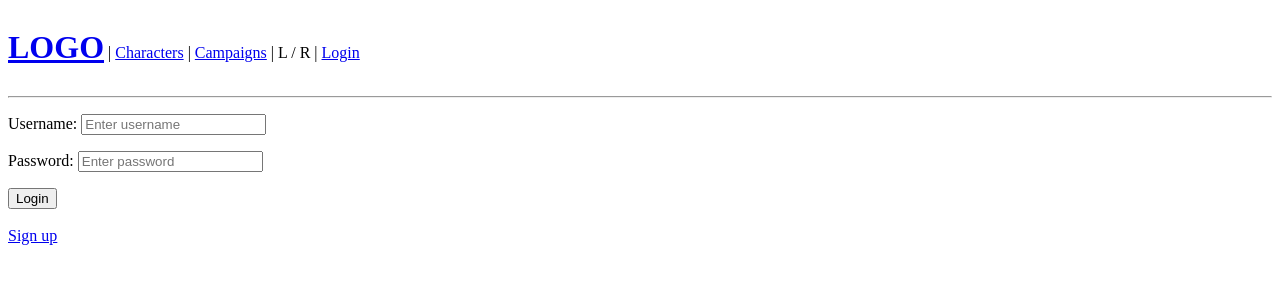
After one commit to douglasasted/ODP-Outer, a Django app: page /login/ in a window 1280 px wide. The commit adds this page. Shown: the top 300 px of the page. Run offline with Django 5.2, Linux system fonts and the light colour scheme.

Commit message:
Login & Registration System

```diff
--- a/base/forms.py
+++ b/base/forms.py
@@ -21,4 +21,6 @@ class CharacterForm(ModelForm):
 class CampaignForm(ModelForm):
     class Meta:
         model = Campaign
-        fields = '__all__'
+        fields = [
+            'name',
+            'description']
--- a/base/models.py
+++ b/base/models.py
@@ -1,7 +1,8 @@
 from django.db import models
+from django.contrib.auth.models import User
 
 class Character(models.Model):
-    # player =
+    player = models.ForeignKey(User, on_delete=models.CASCADE)
     # campaign =
     name = models.CharField(max_length=200)
     classe = models.CharField(max_length=200)
@@ -124,7 +125,7 @@ class Character(models.Model):
         return self.name
 
 class Campaign(models.Model):
-    # master =
+    owner = models.ForeignKey(User, on_delete=models.CASCADE)
     # users =
     name = models.CharField(max_length=200)
     description = models.TextField(null=True, blank=True)
--- a/base/templates/base/campaign.html
+++ b/base/templates/base/campaign/campaign.html
@@ -15,9 +15,13 @@
 
     <div>
 
+        {% if request.user == campaign.owner %}
+
         <a href="{% url 'delete-campaign' campaign.id %}">Delete</a>
 
         <a href="{% url 'update-campaign' campaign.id %}">Edit</a>
+
+        {% endif %}
 
         <p> {{ campaign.description }} </p>
 
--- a/base/templates/base/campaign_form.html
+++ b/base/templates/base/campaign/campaign_form.html
@@ -2,14 +2,14 @@
 
 {% block content %}
 
-<h1>Registrate Campaign</h1>
+<h1>Create Campaign</h1>
 
 <form method="POST" action="">
     {% csrf_token %}
 
     {{form.as_p}}
 
-    <input type="SUBMIT" value="Submit" />
+    <input type="SUBMIT" value="Create" />
 </form>
 
 {% endblock content %}
--- a/base/templates/base/campaigns.html
+++ b/base/templates/base/campaign/campaigns.html
@@ -3,7 +3,7 @@
 {% block content %}
 
 <h1>CAMPAIGNS</h1>
-<a href="{% url 'create-campaign' %}">Add campaign</a>
+<a href="{% url 'create-campaign' %}">New Campaign</a>
 <br>
 
 <hr>
@@ -13,6 +13,8 @@
     <div>
         <a href="{% url 'campaign' campaign.id %}"> {{ campaign.name }} </a>
 
+        <p>@{{ campaign.owner }}</p>
+
         <p>Created on {{ campaign.created }}</p>
 
         <hr>
--- /dev/null
+++ b/base/templates/base/login_register.html
@@ -0,0 +1,47 @@
+{% extends "main.html" %}
+
+{% block content %}
+
+{% if page == 'login' %}
+
+<div>
+    <form method="POST" action="">
+        {% csrf_token %}
+
+        <p>
+            <label>Username:</label>
+            <input type="text" name="username" placeholder="Enter username"/>
+        </p>
+
+        <p>
+            <label>Password:</label>
+            <input type="password" name="password" placeholder="Enter password"/>
+        </p>
+
+        <input type="submit" value="Login"/>
+    </form>
+
+    <br>
+
+    <a href="{% url 'register' %}">Sign up</a>
+</div>
+
+{% else %}
+
+<div>
+    <form method="POST" action="">
+        {% csrf_token %}
+
+        {{form.as_p}}
+
+        <input type="submit" value="Sign Up"/>
+    </form>
+
+    <br>
+
+    <a href="{% url 'login' %}">Login</a>
+</div>
+
+{% endif %}
+
+{% endblock content %}
--- a/base/urls.py
+++ b/base/urls.py
@@ -2,6 +2,11 @@ from django.urls import path
 from . import views
 
 urlpatterns = [
+    path('login/', views.loginUser, name='login'),
+    path('logout/', views.logoutUser, name='logout'),
+    path('register/', views.registerUser, name='register'),
+    path('profile/', views.profile, name='profile'),
+
     path('', views.about, name='about'),
 
     path('characters/', views.characters, name='characters'),
--- a/base/views.py
+++ b/base/views.py
@@ -1,6 +1,70 @@
 from django.shortcuts import render, redirect
+from django.contrib import messages
+from django.contrib.auth import authenticate, login, logout
+from django.contrib.auth.decorators import login_required
+from django.contrib.auth.models import User
+from django.contrib.auth.forms import UserCreationForm
 from .models import Character, Campaign
 from .forms import CharacterForm, CampaignForm
+
+
+def loginUser(request):
+    page = 'login'
+
+    if request.user.is_authenticated:
+        return redirect('about')
+
+    if request.method == 'POST':
+        username = request.POST.get('username')
+        password = request.POST.get('password')
+
+        try:
+            user = User.objects.get(username=username)
+        except:
+            messages.error(request, 'User does not exist')
+
+        user = authenticate(request, username=username, password=password)
+
+        if user is not None:
+            login(request, user)
+            return redirect('about')
+        else:
+            messages.error(request, 'Username OR password does not exist')
+
+    context = {'page': page}
+    return render(request, 'base/login_register.html', context)
+
+
+def logoutUser(request):
+    logout(request)
+    return redirect('about')
+
+
+def registerUser(request):
+    form = UserCreationForm()
+
+    if request.method == 'POST':
+        form = UserCreationForm(request.POST)
+
+        if form.is_valid():
+            user = form.save(commit=False)
+
+            user.username = user.username.lower()
+            user.save()
+
+            login(request, user)
+
+            return render(request, 'base/about.html')
+        else:
+            messages.error(request, 'An error occurred during registration')
+
+    context = {'form': form}
+    return render(request, 'base/login_register.html', context)
+
+
+@login_required(login_url='login')
+def profile(request):
+    return render(request, 'base/profile.html')
 
 
 def about(request):
@@ -11,34 +75,45 @@ def about(request):
 # ---------------------------
 # Character: Creation & visualization
 # ---------------------------
+@login_required(login_url='login')
 def characters(request):
     _characters = Character.objects.all()
 
     context = {'characters': _characters}
-    return render(request, 'base/characters.html', context)
+    return render(request, 'base/character/characters.html', context)
 
 
+@login_required(login_url='login')
 def character(request, pk):
     character = Character.objects.get(id=pk)
 
     context = {'character': character}
-    return render(request, 'base/character.html', context)
+    return render(request, 'base/character/character.html', context)
 
 
+@login_required(login_url='login')
 def createCharacter(request):
     form = CharacterForm()
     if request.method == 'POST':
         form = CharacterForm(request.POST)
         if form.is_valid():
-            form.save()
+            final_form = form.save(commit=False)
+
+            final_form.player = request.user
+            final_form.save()
+
             return redirect('characters')
 
     context = {'form': form}
-    return render(request, 'base/character_form.html', context)
+    return render(request, 'base/character/character_form.html', context)
 
 
+@login_required(login_url='login')
 def deleteCharacter(request, pk):
     character = Character.objects.get(id=pk)
+
+    if request.user != character.player:
+        return redirect('characters')
 
     if request.method == 'POST':
         character.delete()
@@ -52,34 +127,46 @@ def deleteCharacter(request, pk):
 # ---------------------------
 # Campaign: Creation & visualization
 # ---------------------------
+@login_required(login_url='login')
 def campaigns(request):
     campaigns = Campaign.objects.all()
 
     context = {'campaigns': campaigns}
-    return render(request, 'base/campaigns.html', context)
+    return render(request, 'base/campaign/campaigns.html', context)
 
 
+@login_required(login_url='login')
 def campaign(request, pk):
     campaign = Campaign.objects.get(id=pk)
 
     context = {'campaign': campaign}
-    return render(request, 'base/campaign.html', context)
+    return render(request, 'base/campaign/campaign.html', context)
 
 
+@login_required(login_url='login')
 def createCampaign(request):
     form = CampaignForm()
     if request.method == 'POST':
         form = CampaignForm(request.POST)
+
         if form.is_valid():
-            form.save()
+            final_form = form.save(commit=False)
+
+            final_form.owner = request.user
+            final_form.save()
+
             return redirect('campaigns')
 
     context = {'form': form}
-    return render(request, 'base/campaign_form.html', context)
+    return render(request, 'base/campaign/campaign_form.html', context)
 
 
+@login_required(login_url='login')
 def deleteCampaign(request, pk):
     campaign = Campaign.objects.get(id=pk)
+
+    if request.user != campaign.owner:
+        return redirect('campaigns')
 
     if request.method == 'POST':
         campaign.delete()
@@ -89,9 +176,13 @@ def deleteCampaign(request, pk):
     return render(request, 'base/delete.html', context)
 
 
+@login_required(login_url='login')
 def updateCampaign(request, pk):
     campaign = Campaign.objects.get(id=pk)
     form = CampaignForm(instance=campaign)
+
+    if request.user != campaign.owner:
+        return redirect('campaigns')
 
     if request.method == 'POST':
         form = CampaignForm(request.POST, instance=campaign)
@@ -100,4 +191,4 @@ def updateCampaign(request, pk):
             return redirect('campaign', pk)
 
     context = {'form': form}
-    return render(request, 'base/campaign_form.html', context)
+    return render(request, 'base/campaign/campaign_form.html', context)
--- a/templates/main.html
+++ b/templates/main.html
@@ -20,6 +20,16 @@
 <body>
     {% include "navbar.html" %}
 
+    {% if messages %}
+
+        <ul class="messages">
+            {% for message in messages %}
+            <li>{{ message }}</li>
+            {% endfor %}
+        </ul>
+
+    {% endif %}
+
     {% block content %}
 
     {% endblock %}
--- a/templates/navbar.html
+++ b/templates/navbar.html
@@ -14,6 +14,23 @@
     <a href="{% url 'campaigns' %}" class="navbar-element">
         Campaigns
     </a>
+
+    | L / R |
+
+    {% if request.user.is_authenticated %}
+
+        <a href="{% url 'profile' %}">
+            {{ request.user }}
+        </a>
+
+    {% else %}
+
+        <a href="{% url 'login' %}" class="navbar-element">
+            Login
+        </a>
+
+    {% endif %}
+
 </div>
 
 <hr>
```
Also changed, not shown: base/templates/base/character/characters.html (added, +30 -0 lines), base/templates/base/characters.html (deleted, +0 -28 lines), base/templates/base/profile.html (added, +13 -0 lines), base/migrations/0008_campaign_owner_character_player.py (added), base/templates/base/character/character.html (renamed from base/templates/base/character.html), base/templates/base/character/character_form.html (renamed from base/templates/base/character_form.html).
